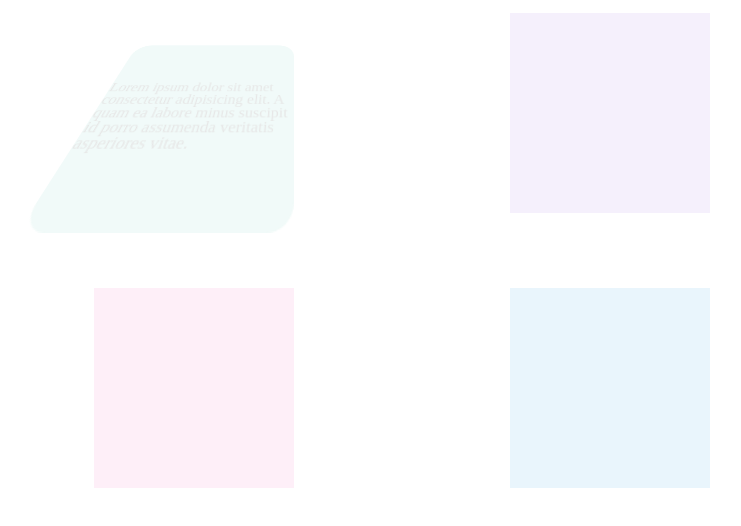
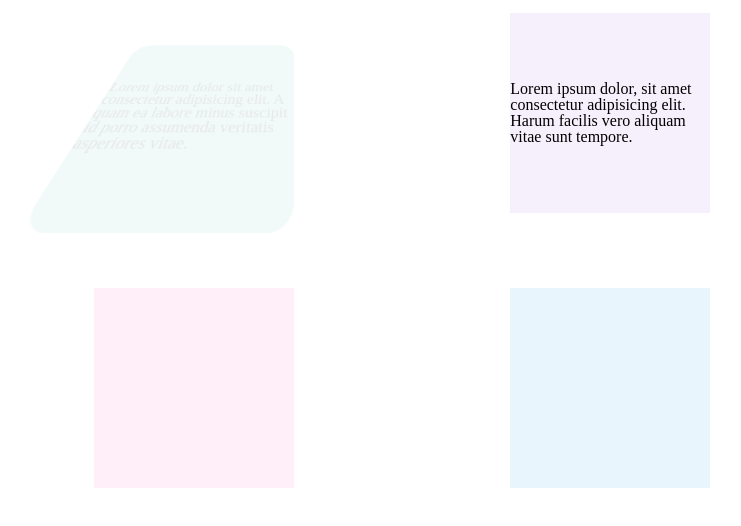
Before and after one commit to seweryngolba/trapezoid, a plain HTML site: page index.html in a window 1280 px wide. Shown: the whole page, without its empty margins (238-979 px from the left). Drawn offline with Linux system fonts and the light colour scheme.

Commit message:
color done

```diff
--- a/index.html
+++ b/index.html
@@ -16,7 +16,14 @@
           labore minus suscipit id porro assumenda veritatis asperiores vitae.
         </p>
       </div>
-      <div class="box purple"></div>
+      <div class="box purple">
+        <div class="texty">
+          <p class="about">
+            Lorem ipsum dolor, sit amet consectetur adipisicing elit. Harum
+            facilis vero aliquam vitae sunt tempore.
+          </p>
+        </div>
+      </div>
       <div class="box pink"></div>
       <div class="box blue"></div>
     </div>
--- a/style.css
+++ b/style.css
@@ -26,8 +26,7 @@
 }
 
 .purple {
-  background-color: #9c69e2;
-  opacity: 0.1;
+  background-color: rgba(156, 105, 226, 0.1);
 }
 
 .pink {
@@ -42,4 +41,11 @@
 
 .about {
   color: black;
+  opacity: 1;
 }
+
+.texty {
+  opacity: 1;
+  z-index: 10;
+  color: black;
+}
```
